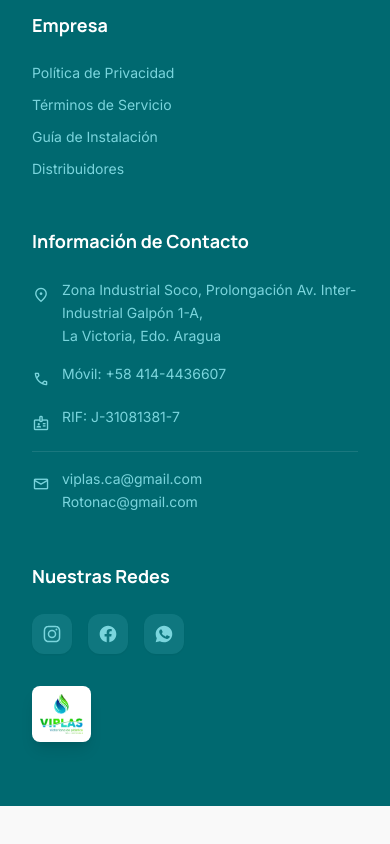
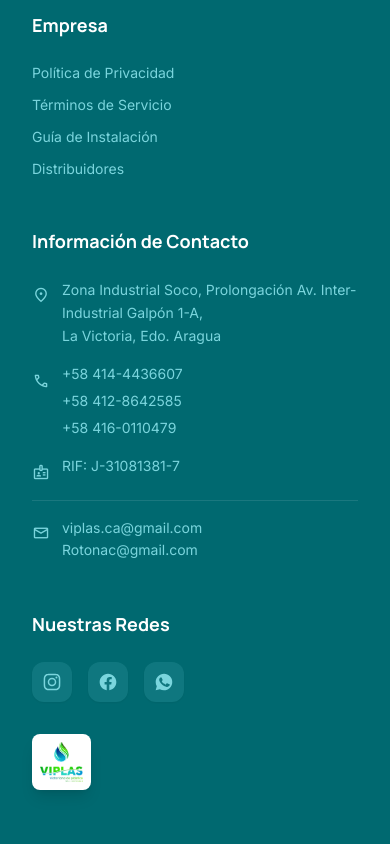
Before and after one commit to msalazarsilva44-creator/Landing-page-rotonac, a React (Vite) app: page / in a window 390 px wide. Shown: the part 5376-6220 px from the top of the page. Before the commit the page ends 6182 px from the top, so only its background shows below. Built offline with nearby package versions, Linux system fonts and the light colour scheme.

Commit message:
feat: add two new phone numbers (+58 412-8642585, +58 416-0110479) to footer contact

```diff
--- a/src/App.jsx
+++ b/src/App.jsx
@@ -553,8 +553,12 @@ function Footer() {
               <span className="leading-relaxed underline-offset-2 group-hover:underline">Zona Industrial Soco, Prolongación Av. Inter-Industrial Galpón 1-A,<br />La Victoria, Edo. Aragua</span>
             </a>
             <div className="flex items-start gap-3">
-              <span className="material-symbols-outlined text-lg translate-y-0.5">call</span>
-              <span className="leading-relaxed">Móvil: +58 414-4436607</span>
+              <span className="material-symbols-outlined text-lg translate-y-0.5 mt-0.5">call</span>
+              <div className="flex flex-col gap-1 leading-relaxed">
+                <a href="tel:+584144436607" className="hover:text-on-secondary transition-colors">+58 414-4436607</a>
+                <a href="tel:+584128642585" className="hover:text-on-secondary transition-colors">+58 412-8642585</a>
+                <a href="tel:+584160110479" className="hover:text-on-secondary transition-colors">+58 416-0110479</a>
+              </div>
             </div>
             <div className="flex items-start gap-3">
               <span className="material-symbols-outlined text-lg translate-y-0.5">badge</span>
```
